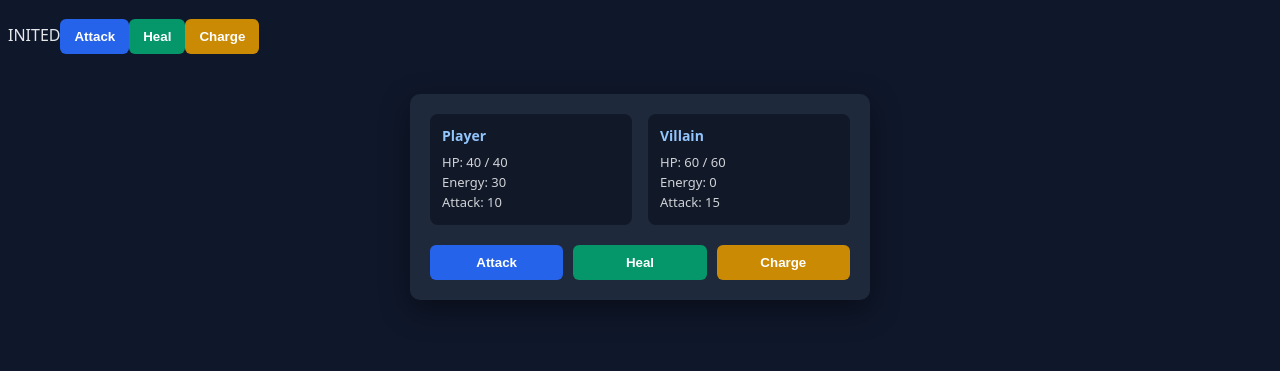
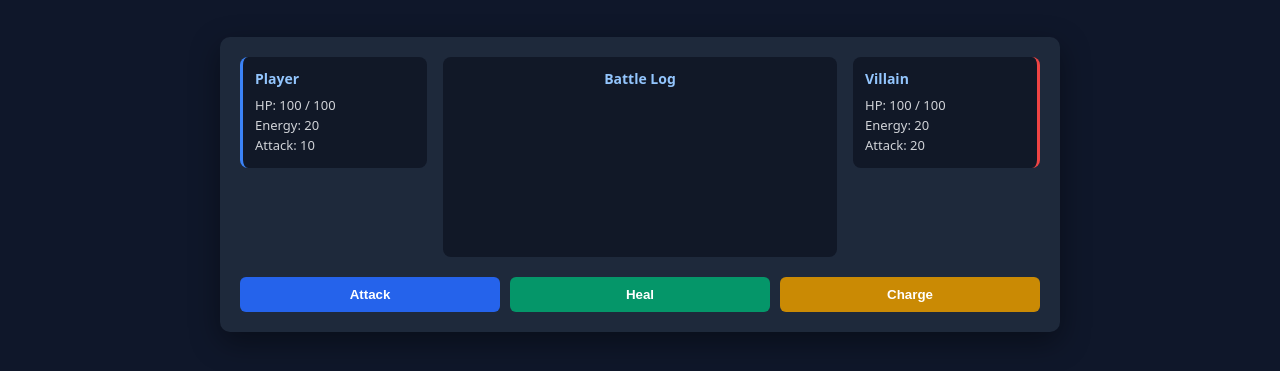
Before and after one commit to fey/space-villian-3k, a website built with Vite: page index.html in a window 1280 px wide. Shown: the part 67-438 px from the top of the page. Built offline with nearby package versions, Linux system fonts and the light colour scheme.

Commit message:
add game flow

```diff
--- a/index.html
+++ b/index.html
@@ -4,37 +4,40 @@
     <meta charset="UTF-8" />
     <link rel="icon" type="image/svg+xml" href="/favicon.svg" />
     <meta name="viewport" content="width=device-width, initial-scale=1.0" />
-    <link rel="stylesheet" href="./src/style.css">
+    <link rel="stylesheet" href="./src/styles/style.css">
 
     <title>space-villian-3k</title>
   </head>
   <body>
     <h1>space-villian-3k</h1>
-    <div id="app"></div>
-<div class="game">
-
-  <div class="stats">
-    <div class="entity" id="player">
+    <div class="game" id="game">
+      <div class="main-content">
+        <div class="entity player-stats" id="player">
           <h3>Player</h3>
-      <div class="stat">HP: 40 / 40</div>
-      <div class="stat">Energy: 30</div>
-      <div class="stat">Attack: 10</div>
+          <div class="stat" id="player-health">HP: 40 / 40</div>
+          <div class="stat" id="player-energy">Energy: 30</div>
+          <div class="stat" id ="player-ap">Attack: 10</div>
         </div>
 
-    <div class="entity" id="enemy">
+        <div class="battle-log">
+          <h3>Battle Log</h3>
+          <ul class="log-content" id="log-content">
+          </ul>
+        </div>
+
+        <div class="entity villian-stats" id="villian">
           <h3>Villain</h3>
-      <div class="stat">HP: 60 / 60</div>
-      <div class="stat">Energy: 0</div>
-      <div class="stat">Attack: 15</div>
+          <div class="stat" id="villian-health">HP: 60 / 60</div>
+          <div class="stat" id="villian-energy">Energy: 0</div>
+          <div class="stat" id="villian-ap">Attack: 15</div>
         </div>
       </div>
 
       <div class="actions">
-    <button>Attack</button>
-    <button>Heal</button>
-    <button>Charge</button>
+        <button id="attack">Attack</button>
+        <button id="heal">Heal</button>
+        <button id="charge">Charge</button>
       </div>
-
     </div>
     <script type="module" src="/src/main.ts"></script>
   </body>
--- a/package.json
+++ b/package.json
@@ -11,5 +11,8 @@
   "devDependencies": {
     "typescript": "~5.9.3",
     "vite": "^8.0.0"
+  },
+  "dependencies": {
+    "valtio": "^2.3.1"
   }
 }
--- a/src/app.ts
+++ b/src/app.ts
@@ -1,53 +1,156 @@
-import type { Entity } from "./game/entity"
+import createGame from "./game"
 import { h } from "./helpers/html"
+import { subscribe, proxy, snapshot } from "valtio/vanilla"
 
-// let appContainer: HTMLDivElement
+const gameState = proxy(createGame())
 
-const createButton = (text: string): HTMLButtonElement => {
-  const btn = document.createElement('button')
-  btn.innerText = text
+const reactVillian = () => {
+  const { player, villian } = gameState;
 
-  return btn
+  const hpPercent = gameState.villian.Health / villian.MaxHealth * 100;
+
+  console.log(hpPercent)
+
+  if (hpPercent < 50) {
+    const inc = 5
+    villian.Health += inc
+
+    gameState.log.push({
+      name: "villian_heal",
+      value: inc
+    })
+
+    return;
+  }
+
+  player.Health -= villian.AttackPower;
+
+  gameState.log.push({
+    name: "villian_attack",
+    value: villian.AttackPower
+  });
 }
 
-// const createStartButton = () => createButton('Start')
-const createAttackButton = () => createButton('Attack')
-const createHealButton = () => createButton('Heal')
-const createChargeButton = () => createButton('Charge')
+const handleAttack = () => {
+  const { player, villian } = gameState
+  villian.Health -= player.AttackPower
 
-const startGame = () => {
-  const player: Entity = {
-    Health: 40,
-    MaxHealth: 40,
-    AttackPower: 10,
-    Energy: 30,
-    HealPower: 10
+  if (villian.Health <= 0) {
+    // won game
+    return;
   }
 
-  const villian: Entity = {
-    Health: 60,
-    MaxHealth: 60,
-    AttackPower: 15,
-    Energy: 0,
-    HealPower: 15
+  gameState.log.push({
+    name: "player_attack",
+    value: player.AttackPower
+  })
+
+  player.Energy += 1
+  // villian reacts
+}
+
+const handleHeal = () => {
+  const { player } = gameState
+
+  gameState.player.HealPower = Math.min(player.MaxHealth, player.Health + player.HealPower);
+  gameState.player.Energy -= 5
+
+  gameState.log.push({
+    name: "player_heal",
+    value: player.HealPower
+  })
+}
+
+const handleCharge = () => {
+  const { player } = gameState
+
+  const inc = 5
+  player.Energy += inc
+
+  gameState.log.push({
+    name: "player_charge",
+    value: inc
+  });
+}
+
+const renderPlayer = () => {
+  const { player } = gameState
+  const playerUI = {
+    hp: document.querySelector<HTMLDivElement>('#player-health')!,
+    energy: document.querySelector<HTMLDivElement>('#player-energy')!,
+    attack: document.querySelector<HTMLDivElement>('#player-ap')!
   }
+
+  playerUI.hp.innerText = `HP: ${player.Health} / ${player.MaxHealth}`
+  playerUI.energy.innerText = `Energy: ${player.Energy}`
+  playerUI.attack.innerText = `Attack: ${player.AttackPower}`
+}
+
+const renderVillian = () => {
+  const { villian } = gameState
+
+  const villianUI = {
+    hp: document.querySelector<HTMLDivElement>('#villian-health')!,
+    energy: document.querySelector<HTMLDivElement>('#villian-energy')!,
+    attack: document.querySelector<HTMLDivElement>('#villian-ap')!
+  }
+
+  villianUI.hp.innerText = `HP: ${villian.Health} / ${villian.MaxHealth}`
+  villianUI.energy.innerText = `Energy: ${villian.Energy}`
+  villianUI.attack.innerText = `Attack: ${villian.Energy}`
+}
+
+const renderBattleLog = () => {
+  const battleLog = document.querySelector<HTMLUListElement>('#log-content')!;
+  battleLog.innerHTML = '';
+
+  const { log } = gameState;
+
+  const listItems = log.map((item, i) => {
+    return h('li', null, `${i} - ${item.name}`)
+  }).reverse();
+
+  battleLog.append(...listItems);
+}
+
+const render = () => {
+  console.log('rendered')
+
+  renderPlayer()
+  renderVillian()
+  renderBattleLog()
 }
 
 export default (container: HTMLElement) => {
-  container.innerHTML = 'INITED'
+  const attackBtn = document.querySelector<HTMLButtonElement>('#attack')!
+  const healBtn = document.querySelector<HTMLButtonElement>('#heal')!
+  const chargeBtn = document.querySelector<HTMLButtonElement>('#charge')!
 
-  const h1 = h('h1', { class: "jopa" }, "JOPA")
+  attackBtn.addEventListener('click', (e) => {
+    e.preventDefault();
 
-  h1.className
+    console.log('attack')
 
-  // const startBtn = createStartButton()
-  // container.appendChild(startBtn)
+    handleAttack()
+    reactVillian()
+  });
 
-  const actionButtons = [
-    createAttackButton(),
-    createHealButton(),
-    createChargeButton(),
-  ]
+  healBtn.addEventListener('click', (e) => {
+    e.preventDefault();
 
-  container.append(...actionButtons)
-}
+    console.log('heal')
+
+    handleHeal()
+    reactVillian()
+  });
+
+  chargeBtn.addEventListener('click', (e) => {
+    e.preventDefault();
+
+    handleCharge()
+    reactVillian()
+  });
+
+  render()
+  subscribe(gameState, render)
+};
--- /dev/null
+++ b/src/game.ts
@@ -0,0 +1,46 @@
+interface Entity {
+  Health: number,
+  MaxHealth: number,
+  Energy: number,
+  AttackPower: number,
+  HealPower: number,
+}
+
+interface LogItem {
+  name: 'player_attack' | 'player_heal' | 'player_charge' | 'villian_heal' | 'villian_attack',
+  value: number
+}
+
+const createGame = () => {
+  const initialHealth = 100;
+
+  const player: Entity = {
+    Health: initialHealth,
+    MaxHealth: initialHealth,
+    AttackPower: 10,
+    Energy: 20,
+    HealPower: 5
+  };
+
+  const villian: Entity = {
+    Health: initialHealth,
+    MaxHealth: initialHealth,
+    AttackPower: 10,
+    Energy: 20,
+    HealPower: 5
+  };
+
+  const data: {
+    player: Entity,
+    villian: Entity,
+    log: LogItem[]
+  } = {
+    player,
+    villian,
+    log: []
+  };
+
+  return data;
+}
+
+export default createGame;
--- a/src/style.css
+++ b/src/styles/style.css
@@ -5,26 +5,57 @@ body {
 }
 
 .game {
-  width: 420px;
+  width: 800px;
   margin: 40px auto;
   padding: 20px;
   background: #1e293b;
   border-radius: 10px;
   box-shadow: 0 10px 30px rgba(0,0,0,0.4);
+  display: flex;
+  flex-direction: column;
+  gap: 20px;
 }
 
-.stats {
+.main-content {
   display: flex;
-  justify-content: space-between;
   gap: 16px;
-  margin-bottom: 20px;
+  min-height: 200px;
 }
 
-.entity {
-  flex: 1;
+.player-stats,
+.villian-stats {
+  flex: 0 0 160px;
   background: #111827;
   padding: 12px;
   border-radius: 8px;
+  height: fit-content;
+}
+
+.battle-log {
+  flex: 1;
+  background: #111827;
+  border-radius: 8px;
+  padding: 12px;
+  display: flex;
+  flex-direction: column;
+}
+
+.battle-log h3 {
+  margin: 0 0 8px 0;
+  font-size: 14px;
+  color: #93c5fd;
+  text-align: center;
+}
+
+.log-content {
+  flex: 1;
+  font-size: 12px;
+  color: #9ca3af;
+  overflow-y: auto;
+  max-height: 150px;
+  list-style: none;
+  margin: 0;
+  padding: 0;
 }
 
 .entity h3 {
@@ -37,6 +68,14 @@ body {
   font-size: 13px;
   margin: 2px 0;
   opacity: 0.9;
+}
+
+.player-stats {
+  border-left: 3px solid #3b82f6;
+}
+
+.villian-stats {
+  border-right: 3px solid #ef4444;
 }
 
 .actions {
```
Also changed, not shown: src/game/entity.ts (deleted, +0 -19 lines), 1 other file. Lines whose indentation alone changed are shown as unchanged.
